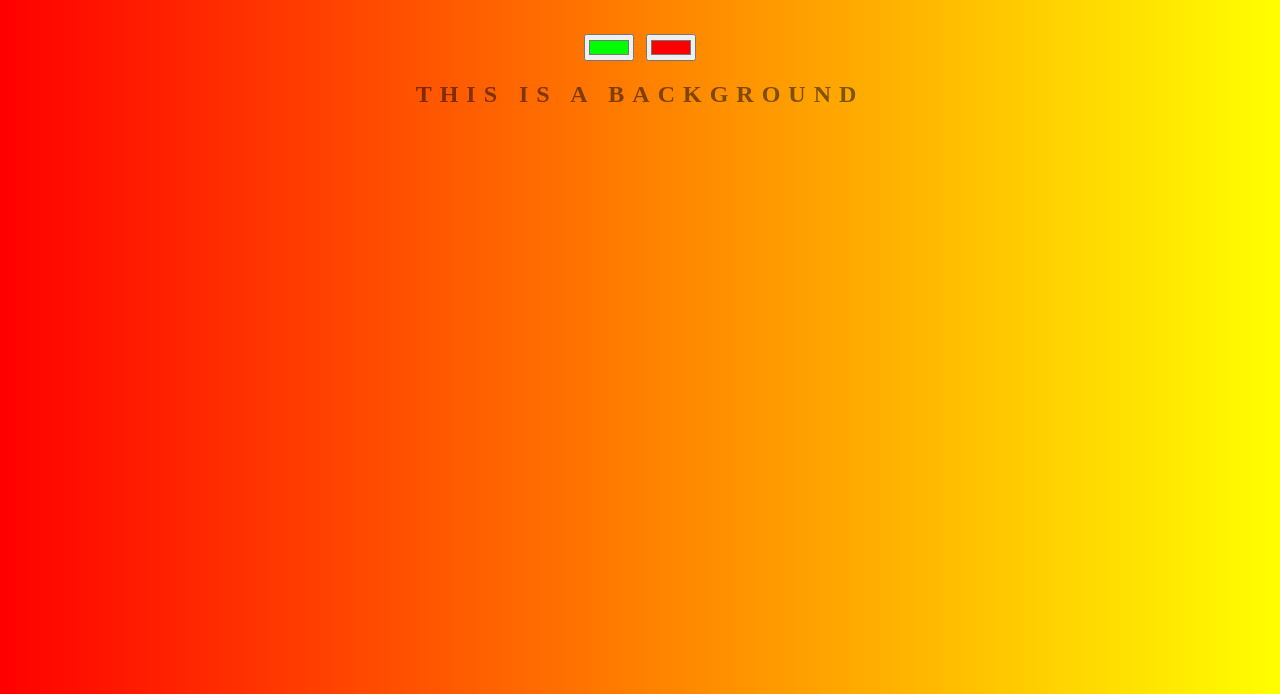
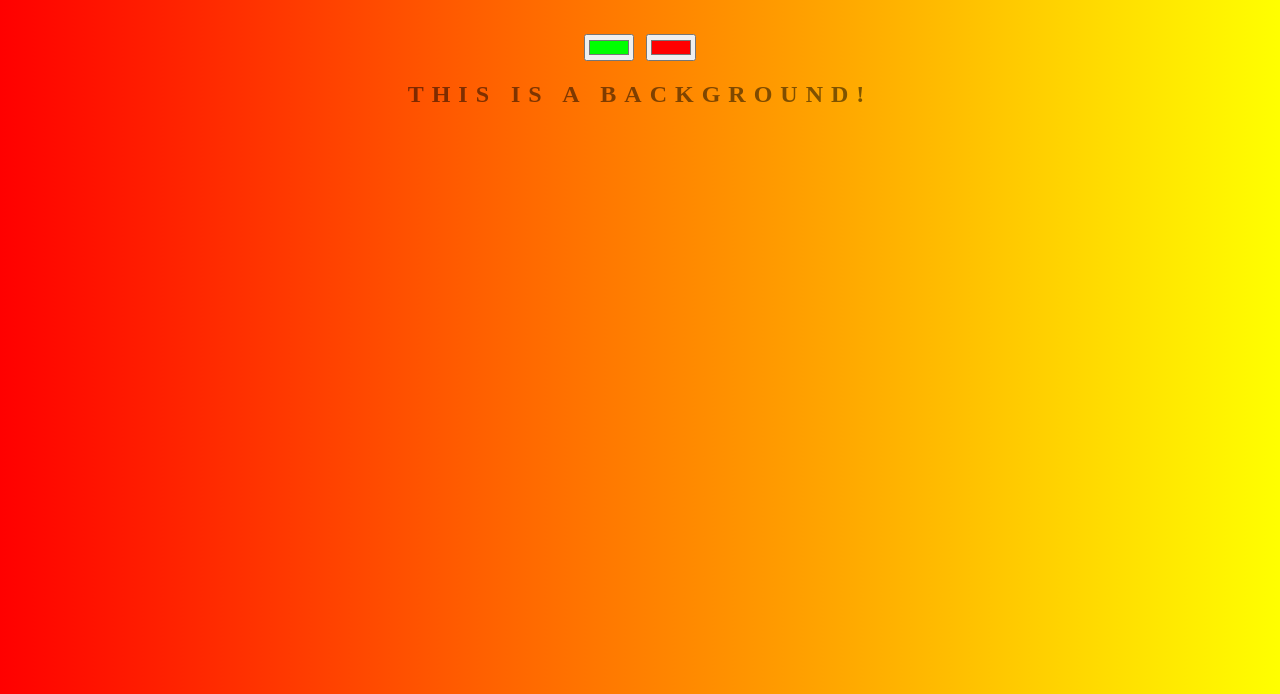
Before and after one commit to channix/background-generator, a plain HTML site: page index.html in a window 1280 px wide. Shown: the part 106-800 px from the top of the page. Drawn offline with Linux system fonts and the light colour scheme.

Commit message:
changed h2

```diff
--- a/index.html
+++ b/index.html
@@ -8,7 +8,7 @@
 	<h1>COOL Generator</h1>
 	<input class="color1" type="color" name="color1" value="#00ff00">
 	<input class="color2" type="color" name="color2" value="#ff0000">
-	<h2>This is a background</h2>
+	<h2>This is a background!</h2>
 	<h3></h3>
 	<script type="text/javascript" src="script.js"></script>
 </body>
```
